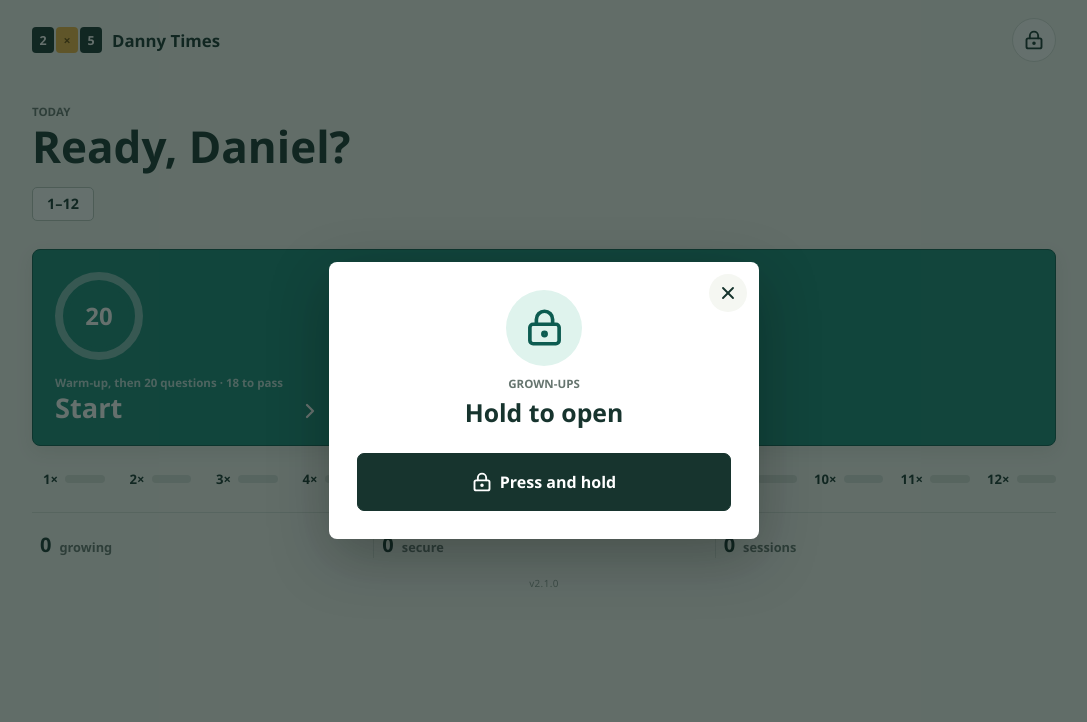
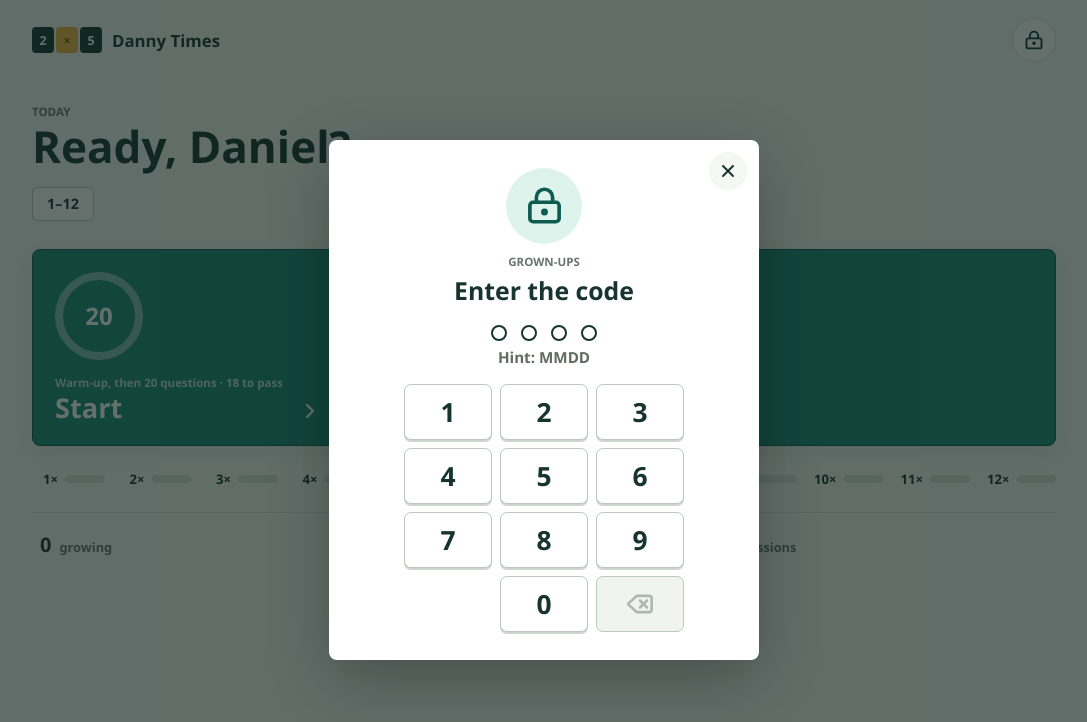
Before and after one commit to migita/DannyTimeTables, a website built with Vite: page index.html in a window 1280 px wide. Both pictures are taken after a click on the button "Grown-up area". Shown: the whole page, without its empty margins (96-1183 px from the left). Built offline with nearby package versions, Linux system fonts and the light colour scheme.

Commit message:
Lock the grown-up area behind a daily code instead of press-and-hold
Danny worked out the hold-to-open gate and started changing settings.
The gate now asks for a four-digit code on a keypad; the code is today's
date as MMDD on the device clock, with an on-screen "Hint: MMDD" that is
meaningful to a grown-up but not to him. Nothing is stored, so it works
the same on every family device. Wrong codes shake and clear. Physical
keyboard digits, Backspace and Escape work too.

Co-Authored-By: Claude Fable 5 <noreply@anthropic.com>
Claude-Session: https://claude.ai/code/session_0118pe6CoDPuLxunssiu8ye9

```diff
--- a/package.json
+++ b/package.json
@@ -1,6 +1,6 @@
 {
   "name": "danny-times-tables",
-  "version": "2.1.0",
+  "version": "2.2.0",
   "private": true,
   "type": "module",
   "engines": {
--- a/src/app.ts
+++ b/src/app.ts
@@ -66,6 +66,13 @@ import {
 } from './ui/components';
 
 type Screen = 'home' | 'session' | 'result' | 'parent';
+
+const PIN_LENGTH = 4;
+
+/** The grown-up code is today's date as MMDD (device clock), so it changes daily and nothing needs storing. */
+export function parentPin(now = new Date()): string {
+  return `${String(now.getMonth() + 1).padStart(2, '0')}${String(now.getDate()).padStart(2, '0')}`;
+}
 type ParentTab = 'progress' | 'settings';
 type SessionPhase = 'look' | 'try' | 'answer' | 'right' | 'correction' | 'corrected' | 'done';
 
@@ -91,12 +98,13 @@ export class App {
   private session: SessionView | null = null;
   private latestResult: TestResult | null = null;
   private gateOpen = false;
+  private pinInput = '';
+  private pinWrong = false;
   private resumePrompt = false;
   private abandonPrompt = false;
   private resetPrompt = false;
   private factDialogKey: FactKey | null = null;
   private toast = '';
-  private holdTimer: number | null = null;
   private transitionTimer: number | null = null;
   private questionTimer: number | null = null;
   private toastTimer: number | null = null;
@@ -113,9 +121,6 @@ export class App {
 
     this.root.addEventListener('click', (event) => this.handleClick(event));
     this.root.addEventListener('change', (event) => void this.handleChange(event));
-    this.root.addEventListener('pointerdown', (event) => this.handlePointerDown(event));
-    window.addEventListener('pointerup', () => this.cancelParentHold());
-    window.addEventListener('pointercancel', () => this.cancelParentHold());
     window.addEventListener('keydown', (event) => this.handleKeydown(event));
     window.addEventListener('online', () => void this.syncNow());
     document.addEventListener('visibilitychange', () => {
@@ -165,14 +170,20 @@ export class App {
         break;
       case 'open-parent-gate':
         this.gateOpen = true;
+        this.pinInput = '';
+        this.pinWrong = false;
         this.render();
         break;
       case 'close-gate':
-        this.gateOpen = false;
+        this.closeGate();
+        break;
+      case 'pin-key':
+        this.appendPin(target.dataset.key ?? '');
+        break;
+      case 'pin-backspace':
+        this.pinInput = this.pinInput.slice(0, -1);
+        this.pinWrong = false;
         this.render();
-        break;
-      case 'hold-parent':
-        if ((event as MouseEvent).detail === 0) this.unlockParent();
         break;
       case 'home':
         this.goHome();
@@ -317,20 +328,21 @@ export class App {
     }
   }
 
-  private handlePointerDown(event: PointerEvent): void {
-    const button = (event.target as HTMLElement).closest<HTMLElement>('[data-action="hold-parent"]');
-    if (!button) return;
-    button.classList.add('is-holding');
-    this.holdTimer = window.setTimeout(() => this.unlockParent(), 1600);
-  }
-
-  private cancelParentHold(): void {
-    if (this.holdTimer !== null) window.clearTimeout(this.holdTimer);
-    this.holdTimer = null;
-    this.root.querySelector('[data-action="hold-parent"]')?.classList.remove('is-holding');
-  }
-
   private handleKeydown(event: KeyboardEvent): void {
+    if (this.gateOpen) {
+      if (/^\d$/.test(event.key)) {
+        event.preventDefault();
+        this.appendPin(event.key);
+      } else if (event.key === 'Backspace') {
+        event.preventDefault();
+        this.pinInput = this.pinInput.slice(0, -1);
+        this.pinWrong = false;
+        this.render();
+      } else if (event.key === 'Escape') {
+        this.closeGate();
+      }
+      return;
+    }
     if (this.hasBlockingOverlay()) return;
     const element = event.target as HTMLElement;
     if (element.matches('input, textarea, select')) return;
@@ -883,8 +895,17 @@ export class App {
             <button class="modal-close" type="button" data-action="close-gate" aria-label="Close">${icon('x')}</button>
             <span class="modal-symbol">${icon('lock-keyhole')}</span>
             <p class="eyebrow">Grown-ups</p>
-            <h2 id="gate-title">Hold to open</h2>
-            <button class="hold-button" type="button" data-action="hold-parent"><span>${icon('lock-keyhole')} Press and hold</span><i></i></button>
+            <h2 id="gate-title">Enter the code</h2>
+            <div class="pin-dots ${this.pinWrong ? 'is-wrong' : ''}" role="status" aria-label="${this.pinWrong ? 'Wrong code, try again' : `${this.pinInput.length} of ${PIN_LENGTH} digits entered`}">
+              ${Array.from({ length: PIN_LENGTH }, (_, index) => `<i class="${index < this.pinInput.length ? 'filled' : ''}"></i>`).join('')}
+            </div>
+            <p class="pin-hint">${this.pinWrong ? 'That’s not it — try again.' : 'Hint: MMDD'}</p>
+            <div class="keypad pin-keypad" aria-label="Code keypad">
+              ${[1, 2, 3, 4, 5, 6, 7, 8, 9].map((number) => `<button class="key" type="button" data-action="pin-key" data-key="${number}">${number}</button>`).join('')}
+              <span></span>
+              <button class="key" type="button" data-action="pin-key" data-key="0">0</button>
+              <button class="key key-icon" type="button" data-action="pin-backspace" aria-label="Delete last digit" ${this.pinInput ? '' : 'disabled'}>${icon('delete')}</button>
+            </div>
           </section>
         </div>
       `);
@@ -977,9 +998,34 @@ export class App {
     `;
   }
 
+  private closeGate(): void {
+    this.gateOpen = false;
+    this.pinInput = '';
+    this.pinWrong = false;
+    this.render();
+  }
+
+  private appendPin(digit: string): void {
+    if (!this.gateOpen || !/^\d$/.test(digit) || this.pinInput.length >= PIN_LENGTH) return;
+    this.pinInput += digit;
+    this.pinWrong = false;
+    if (this.pinInput.length < PIN_LENGTH) {
+      this.render();
+      return;
+    }
+    if (this.pinInput === parentPin()) {
+      this.unlockParent();
+      return;
+    }
+    this.pinInput = '';
+    this.pinWrong = true;
+    this.render();
+  }
+
   private unlockParent(): void {
-    this.cancelParentHold();
     this.gateOpen = false;
+    this.pinInput = '';
+    this.pinWrong = false;
     this.parentTab = 'progress';
     this.screen = 'parent';
     this.render();
--- a/src/styles.css
+++ b/src/styles.css
@@ -1938,41 +1938,55 @@ p {
   user-select: none;
 }
 
-.hold-button {
-  position: relative;
-  width: 100%;
-  height: 58px;
-  margin-top: 24px;
-  overflow: hidden;
-  border: 1px solid var(--ink);
-  border-radius: 7px;
+.pin-dots {
+  display: flex;
+  justify-content: center;
+  gap: 14px;
+  margin: 18px 0 6px;
+}
+
+.pin-dots i {
+  width: 16px;
+  height: 16px;
+  border: 2px solid var(--ink);
+  border-radius: 50%;
+  background: transparent;
+  transition: background 120ms ease;
+}
+
+.pin-dots i.filled {
   background: var(--ink);
-  color: white;
-  font-weight: 850;
-  cursor: pointer;
-  touch-action: none;
-}
-
-.hold-button span {
-  position: relative;
-  z-index: 2;
-  display: flex;
-  align-items: center;
-  justify-content: center;
-  gap: 8px;
-}
-
-.hold-button i {
-  position: absolute;
-  z-index: 1;
-  inset: 0;
-  background: var(--practice);
-  transform: translateX(-100%);
-}
-
-.hold-button.is-holding i {
-  transform: translateX(0);
-  transition: transform 1.6s linear;
+}
+
+.pin-dots.is-wrong {
+  animation: pin-shake 360ms ease;
+}
+
+.pin-dots.is-wrong i {
+  border-color: #a4372b;
+}
+
+.pin-hint {
+  min-height: 1.4em;
+  margin: 0 0 16px;
+  color: var(--ink-soft, #5f6b63);
+  font-size: 0.95rem;
+  font-weight: 600;
+}
+
+.pin-keypad {
+  max-width: 280px;
+  margin: 0 auto;
+}
+
+.pin-keypad .key {
+  height: 56px;
+}
+
+@keyframes pin-shake {
+  0%, 100% { transform: translateX(0); }
+  20%, 60% { transform: translateX(-8px); }
+  40%, 80% { transform: translateX(8px); }
 }
 
 .test-symbol {
```
Also changed, not shown: tests/e2e/app.spec.ts (+23 -3 lines), 1 other file.
